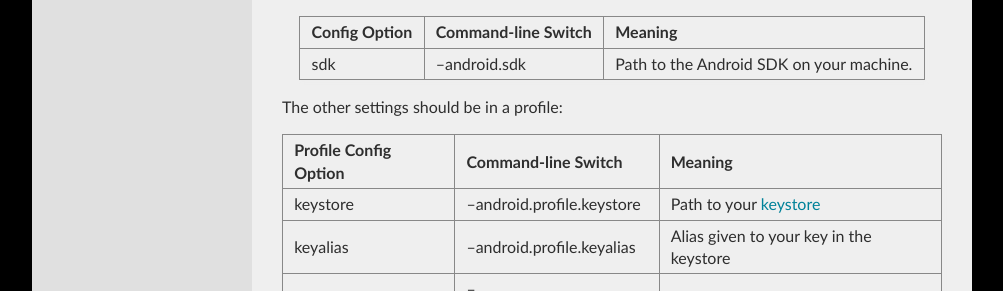
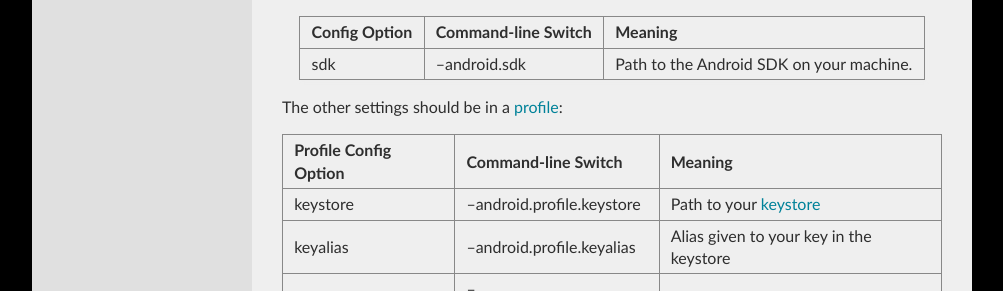
Before and after one commit to trigger-corp/Forge-Documentation, a Sphinx documentation site: the page built from source/command-line.rst, in a window 1280 px wide and 900 px high, scrolled down 2193 px. Shown: the part 326-617 px from the top of the window, without its empty margins (138-1141 px from the left). Built offline with Sphinx 7.4.7, drawn with Linux system fonts in a browser that asks for light colours; part of the change alters nothing that is shown; some of the changed text lies outside the part shown.

```diff
--- a/source/command-line.rst
+++ b/source/command-line.rst
@@ -66,7 +66,7 @@ There is a *general* section, for parameters which are not linked to any particu
 
 Profiles
 ~~~~~~~~~~~~~~~~~~~~~~~~~~~~~~~~~~~~~~~~~~~~~~~~~~~~~~~~~~~~~~~~~~~~~~~~~~~~~~~~
-In the target-specific sections (e.g. *ios*, *android*), there is an object called *profiles*.
+In the target-specific sections (e.g. *ios*, *android*), you can use *profiles*.
 
 Profiles allow for quick switching between configuration settings at different phases of your development.
 
@@ -115,7 +115,7 @@ Config Option            Command-line Switch                 Meaning
 sdk                      --android.sdk                       Path to the Android SDK on your machine.
 ======================== =================================== ===============================================
 
-The other settings should be in a profile:
+The other settings should be in a :ref:`profile <local_conf-profiles>`:
 
 ======================== =================================== ===============================================
 Profile Config Option    Command-line Switch                 Meaning
```
